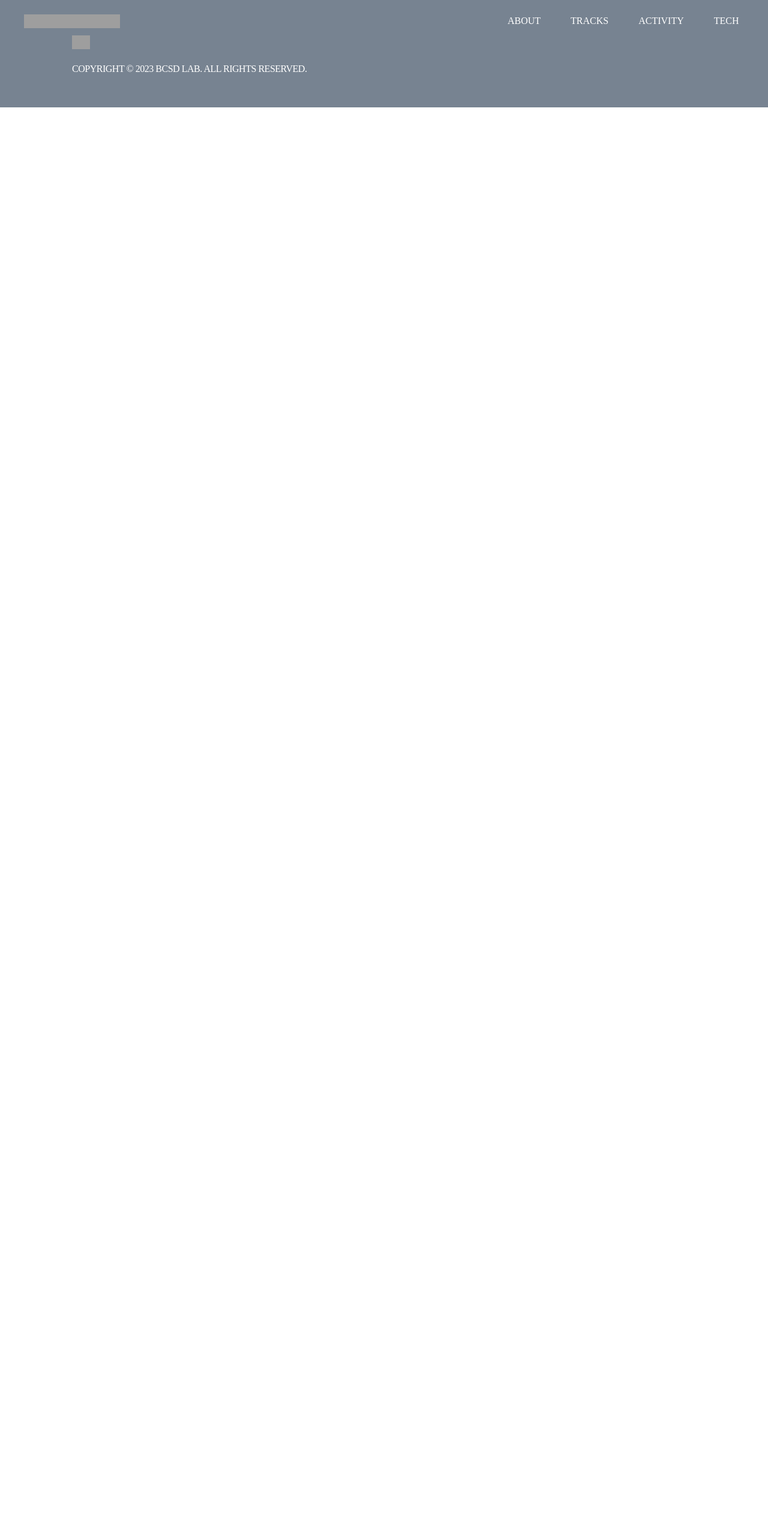
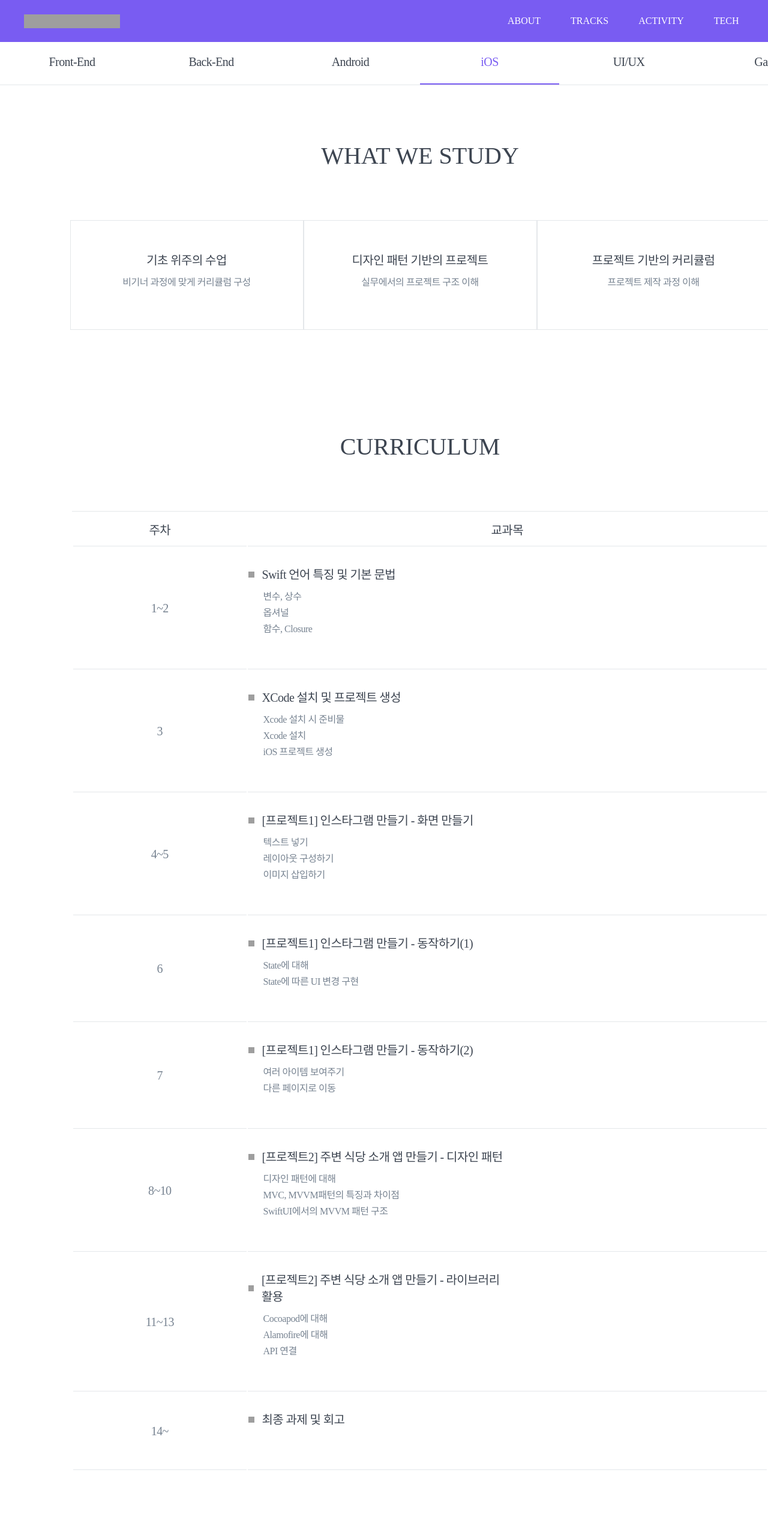
Before and after one commit to BCSDLab/PAGE_BCSDLAB, a Vue app in the folder bcsdlab_page/: page /track/ios in a window 1280 px wide. Shown: the top 2566 px of the page at 60% size. Before the commit the page ends 800 px from the top, so only its background shows below. Built offline with nearby package versions, Linux system fonts and the light colour scheme; no server answers; grey boxes are pictures that could not be loaded; a web font is replaced by a local one.

Commit message:
feat: iOS 트랙 추가

```diff
--- a/bcsdlab_page/src/components/SpaComponents/MainPage/Components/TrackSection.vue
+++ b/bcsdlab_page/src/components/SpaComponents/MainPage/Components/TrackSection.vue
@@ -54,6 +54,12 @@ export default {
           memberCount: '06',
           link: 'track/android'
         },
+
+        {
+          name: 'iOS',
+          memberCount: '04',
+          link: 'track/ios'
+        },
         {
           name: 'Game',
           memberCount: '10',
@@ -74,7 +80,7 @@ export default {
     },
 
     async getTotalTrackInfo () {
-      for (const [idx, i] of [3, 2, 1, 4, 7].entries()) {
+      for (const [idx, i] of [3, 2, 1, 8, 4, 7].entries()) {
         let track = await api.getTrackInfo(i)
         this.trackDatas[idx].memberCount = String(track.data.Members.length).padStart(2, 0)
       }
--- a/bcsdlab_page/src/components/SpaComponents/TrackPage/TrackPage.vue
+++ b/bcsdlab_page/src/components/SpaComponents/TrackPage/TrackPage.vue
@@ -150,7 +150,7 @@ export default {
   data () {
     return {
       msg: 'Welcome to Your Vue.js App',
-      tracks: ['Front-End', 'Back-End', 'Android', 'UI/UX', 'Game'],
+      tracks: ['Front-End', 'Back-End', 'Android', 'iOS', 'UI/UX', 'Game'],
       selectedTrack: 'Front-End',
       aboutDatas: null,
       curriculums: null,
@@ -201,6 +201,9 @@ export default {
         case 'Game':
           this.$router.push('game')
           break
+        case 'iOS':
+          this.$router.push('ios')
+          break
       }
     },
     contentStyle (length, index) {
@@ -226,6 +229,7 @@ export default {
       else if (track === 'Front-End') id = 3
       else if (track === 'Game') id = 4
       else if (track === 'UI/UX') id = 7
+      else if (track === 'UI/UX') id = 8
       if (track) {
         result = await api.getTrackInfo(id)
         let allMember = result.data.Members
@@ -253,6 +257,9 @@ export default {
         break
       case 'game':
         this.selectedTrack = 'Game'
+        break
+      case 'ios':
+        this.selectedTrack = 'iOS'
         break
     }
 
@@ -285,6 +292,9 @@ export default {
         break
       case 'game':
         this.selectedTrack = 'Game'
+        break
+      case 'ios':
+        this.selectedTrack = 'iOS'
         break
     }
 
--- a/bcsdlab_page/src/router/index.js
+++ b/bcsdlab_page/src/router/index.js
@@ -46,6 +46,10 @@ export default new Router({
         {
           path: 'game',
           component: TrackPage
+        },
+        {
+          path: 'ios',
+          component: TrackPage
         }
       ]
 
--- a/bcsdlab_page/src/static/trackDatas.js
+++ b/bcsdlab_page/src/static/trackDatas.js
@@ -896,6 +896,121 @@ export const trackDatas = [
         ]
       }
     ]
+  }, {
+    'name': 'iOS',
+    'about': [
+      {
+        'title': '기초 위주의 수업',
+        'description': '비기너 과정에 맞게 커리큘럼 구성'
+      },
+      {
+        'title': '디자인 패턴 기반의 프로젝트',
+        'description': '실무에서의 프로젝트 구조 이해'
+      },
+      {
+        'title': '프로젝트 기반의 커리큘럼',
+        'description': '프로젝트 제작 과정 이해'
+      }
+    ],
+    'curriculums': [
+      {
+        'week': '1~2',
+        'contents': [
+          {
+            'title': 'Swift 언어 특징 및 기본 문법',
+            'descriptions': [
+              '변수, 상수',
+              '옵셔널',
+              '함수, Closure'
+            ]
+          }
+        ]
+      },
+      {
+        'week': '3',
+        'contents': [
+          {
+            'title': 'XCode 설치 및 프로젝트 생성',
+            'descriptions': [
+              'Xcode 설치 시 준비물',
+              'Xcode 설치',
+              'iOS 프로젝트 생성'
+            ]
+          }
+        ]
+      },
+      {
+        'week': '4~5',
+        'contents': [
+          {
+            'title': '[프로젝트1] 인스타그램 만들기 - 화면 만들기',
+            'descriptions': [
+              '텍스트 넣기',
+              '레이아웃 구성하기',
+              '이미지 삽입하기'
+            ]
+          }
+        ]
+      },
+      {
+        'week': '6',
+        'contents': [
+          {
+            'title': '[프로젝트1] 인스타그램 만들기 - 동작하기(1)',
+            'descriptions': [
+              'State에 대해',
+              'State에 따른 UI 변경 구현'
+            ]
+          }
+        ]
+      },
+      {
+        'week': '7',
+        'contents': [
+          {
+            'title': '[프로젝트1] 인스타그램 만들기 - 동작하기(2)',
+            'descriptions': [
+              '여러 아이템 보여주기',
+              '다른 페이지로 이동'
+            ]
+          }
+        ]
+      },
+      {
+        'week': '8~10',
+        'contents': [
+          {
+            'title': '[프로젝트2] 주변 식당 소개 앱 만들기 - 디자인 패턴',
+            'descriptions': [
+              '디자인 패턴에 대해',
+              'MVC, MVVM패턴의 특징과 차이점',
+              'SwiftUI에서의 MVVM 패턴 구조'
+            ]
+          }
+        ]
+      },
+      {
+        'week': '11~13',
+        'contents': [
+          {
+            'title': '[프로젝트2] 주변 식당 소개 앱 만들기 - 라이브러리 활용',
+            'descriptions': [
+              'Cocoapod에 대해',
+              'Alamofire에 대해',
+              'API 연결'
+            ]
+          }
+        ]
+      },
+      {
+        'week': '14~',
+        'contents': [
+          {
+            'title': '최종 과제 및 회고'
+          }
+        ]
+      }
+    ]
   },
   {
     'name': 'UI/UX',
```
